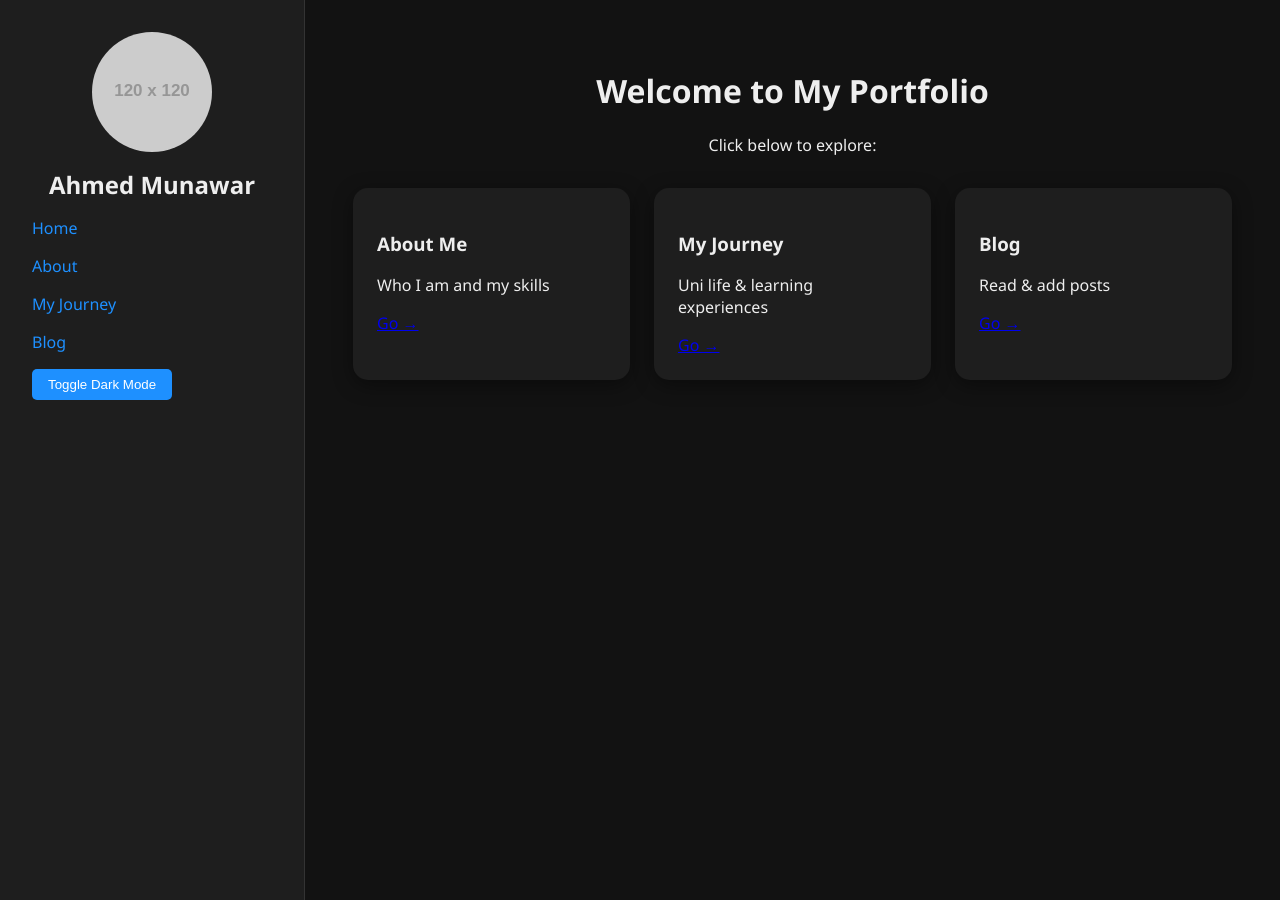
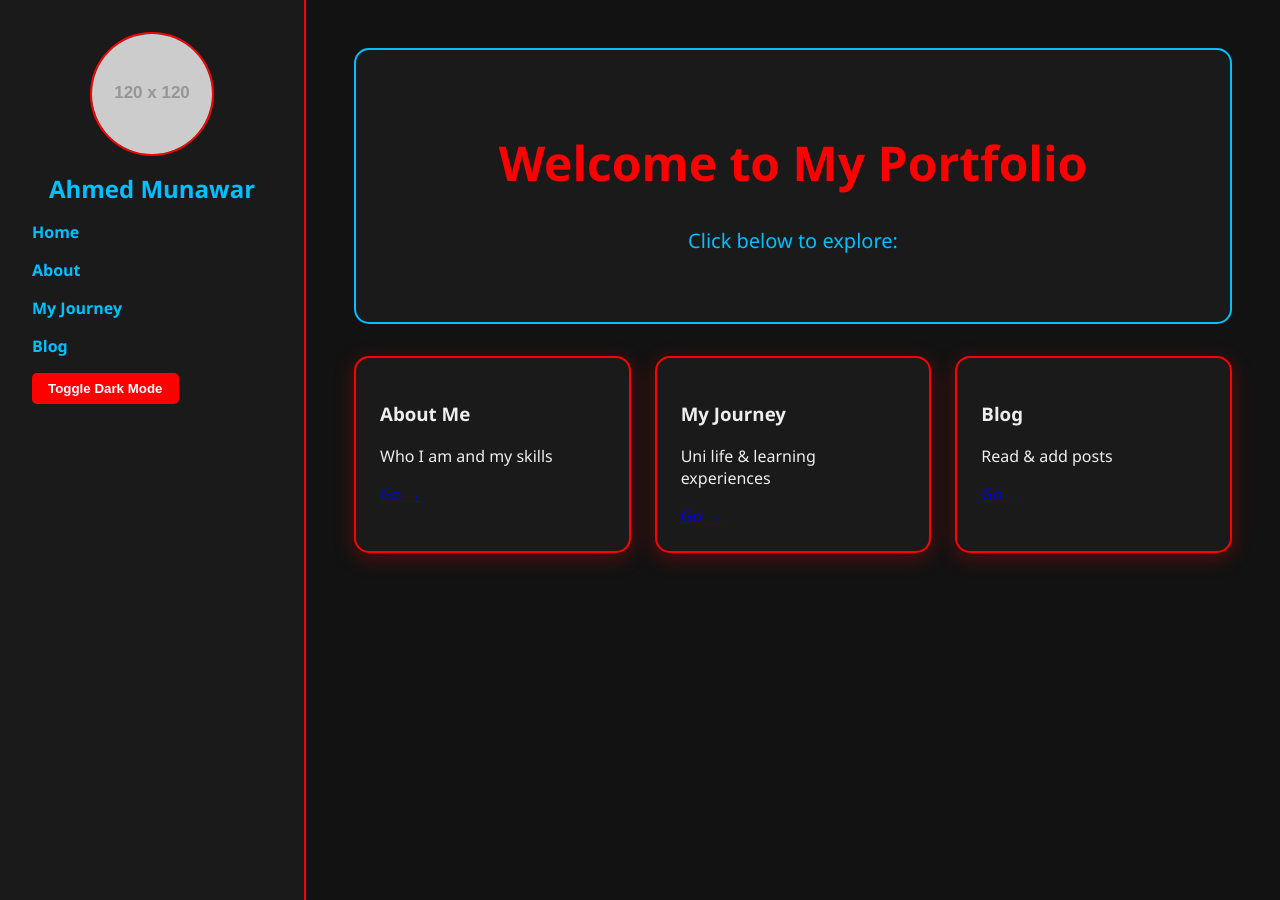
Before and after one commit to engr-ahmad-munawar/engr-ahmad-munawar.github.io-Portfolio-, a Jekyll site: the page built from index.md, in a window 1280 px wide and 900 px high. Built offline with Jekyll 4.4.1, drawn with Linux system fonts in a browser that asks for light colours.

Commit message:
Update style.css

```diff
--- a/assets/css/style.css
+++ b/assets/css/style.css
@@ -1,28 +1,32 @@
 /* Body & Layout */
 body.dark { background:#121212; color:#eee; font-family:'Segoe UI',sans-serif; margin:0; padding:0; }
 .layout { display:flex; min-height:100vh; }
-.sidebar { width:240px; padding:2rem; background:#1e1e1e; border-right:1px solid #333; position:sticky; top:0; height:100vh; }
-.sidebar h2 { text-align:center; margin:1rem 0; }
-.sidebar .profile-pic img { border-radius:50%; width:120px; height:120px; display:block; margin:0 auto 1rem; }
+.sidebar { width:240px; padding:2rem; background:#1a1a1a; border-right:2px solid #ff0000; position:sticky; top:0; height:100vh; }
+.sidebar h2 { text-align:center; margin:1rem 0; color:#00bfff; }
+.sidebar .profile-pic img { border-radius:50%; width:120px; height:120px; display:block; margin:0 auto 1rem; border:2px solid #ff0000; }
 .sidebar nav ul { list-style:none; padding:0; }
 .sidebar nav li { margin:1rem 0; }
-.sidebar nav a { color:#1e90ff; text-decoration:none; transition:0.3s; }
-.sidebar nav a:hover { color:#00bfff; }
+.sidebar nav a { color:#00bfff; text-decoration:none; transition:0.3s; font-weight:bold; }
+.sidebar nav a:hover { color:#ff0000; }
 
 /* Main content */
 .main-content { flex:1; padding:3rem; }
 
 /* Buttons */
-button { padding:0.5rem 1rem; border:none; border-radius:5px; cursor:pointer; background:#1e90ff; color:#fff; transition:0.3s; }
+button { padding:0.5rem 1rem; border:none; border-radius:5px; cursor:pointer; background:#ff0000; color:#fff; font-weight:bold; transition:0.3s; }
 button:hover { background:#00bfff; }
 
-/* Hero / Cards / Sections */
-.hero { text-align:center; margin-bottom:2rem; }
+/* Hero / Cards */
+.hero { text-align:center; margin-bottom:2rem; background:#1a1a1a; padding:3rem; border-radius:15px; border:2px solid #00bfff; }
+.hero h1 { color:#ff0000; font-size:3rem; }
+.hero p { color:#00bfff; font-size:1.25rem; }
+
+/* Project & Post Cards */
 .projects-grid, .posts-grid { display:grid; gap:1.5rem; grid-template-columns:repeat(auto-fit,minmax(250px,1fr)); }
-.project-card, .post-card { background:#1e1e1e; padding:1.5rem; border-radius:15px; box-shadow:0 5px 20px rgba(0,0,0,0.4); transition:0.3s; }
-.project-card:hover, .post-card:hover { transform:translateY(-10px) scale(1.03); box-shadow:0 15px 30px rgba(0,0,0,0.6); }
+.project-card, .post-card { background:#1a1a1a; padding:1.5rem; border-radius:15px; border:2px solid #ff0000; box-shadow:0 5px 20px rgba(255,0,0,0.3); transition:0.3s; }
+.project-card:hover, .post-card:hover { transform:translateY(-10px) scale(1.03); border-color:#00bfff; box-shadow:0 15px 30px rgba(0,191,255,0.4); }
 
-/* Timeline for My Journey */
-.timeline { border-left:3px solid #1e90ff; padding-left:2rem; margin-top:1rem; }
+/* Timeline for Journey */
+.timeline { border-left:3px solid #00bfff; padding-left:2rem; margin-top:1rem; }
 .timeline-item { margin:2rem 0; position:relative; }
-.timeline-item::before { content:""; position:absolute; left:-11px; top:0; width:20px; height:20px; background:#1e90ff; border-radius:50%; }
+.timeline-item::before { content:""; position:absolute; left:-11px; top:0; width:20px; height:20px; background:#ff0000; border-radius:50%; }
```
